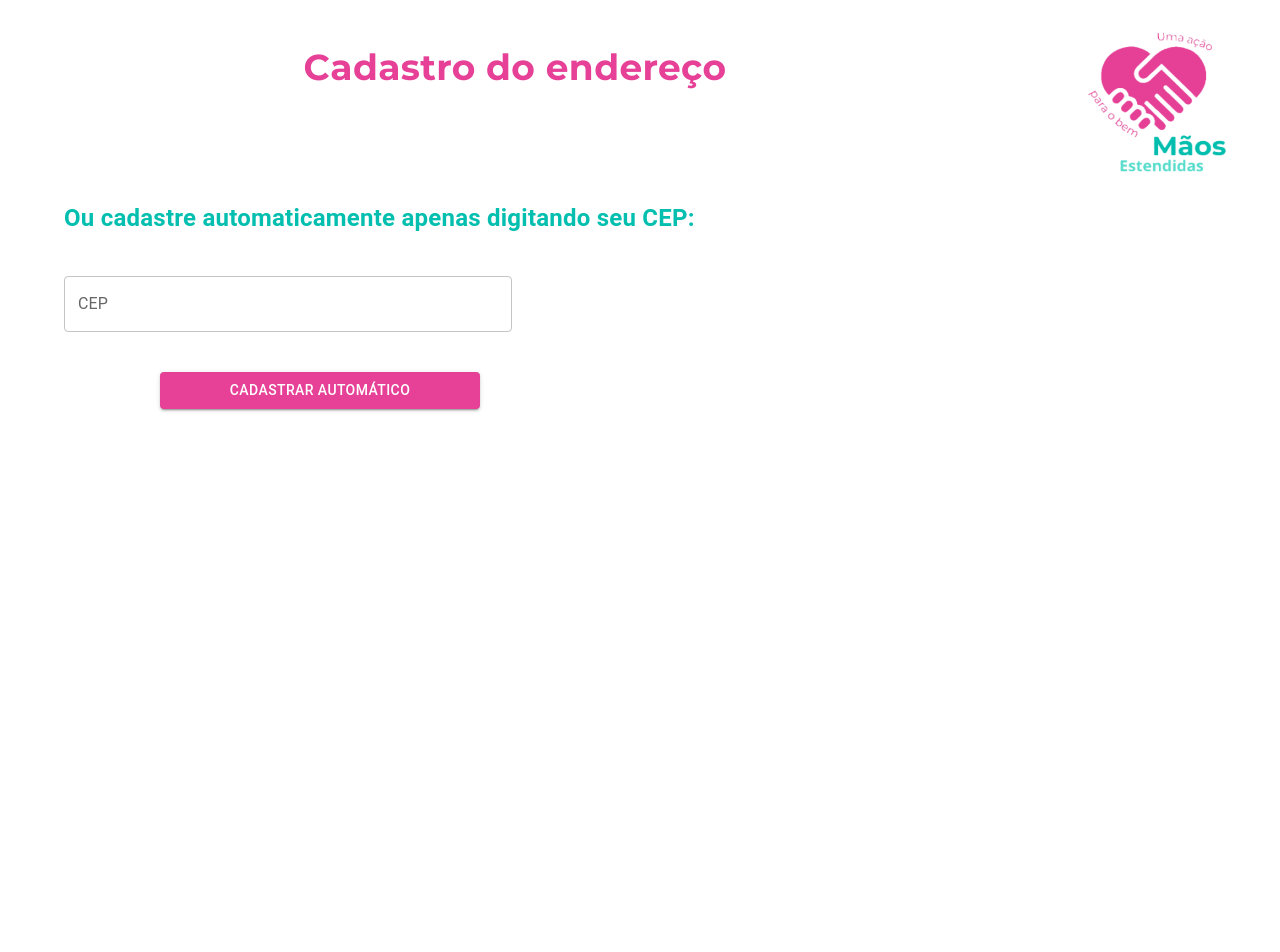
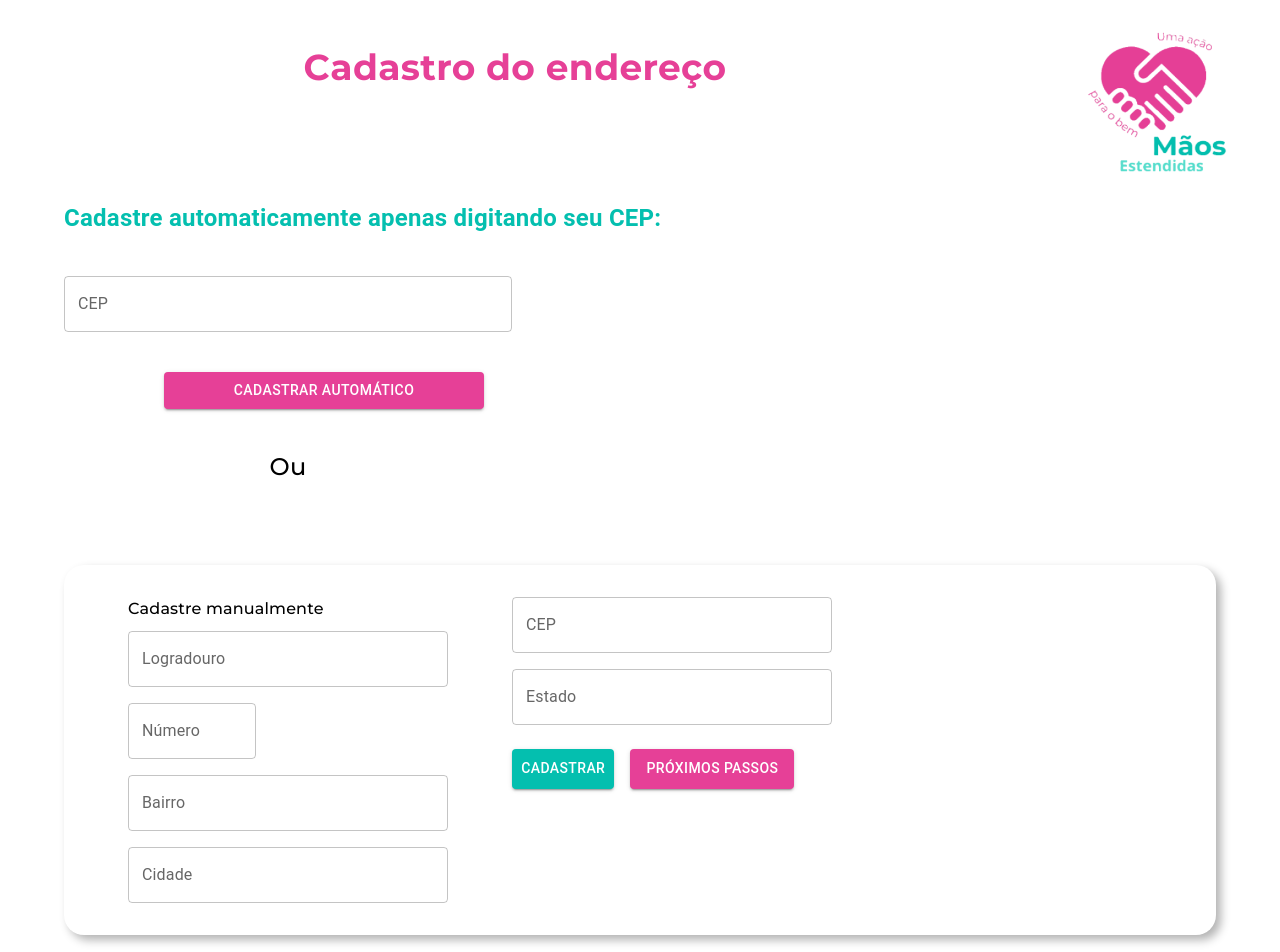
Before and after one commit to AmandaPiva/MaosEstendidas-FrontEnd, a React (Vite) app: page /Endereco in a window 1280 px wide. Shown: the top 952 px of the page. Before the commit the page ends 800 px from the top, so only its background shows below. Built offline with nearby package versions, Linux system fonts and the light colour scheme.

Commit message:
Finalizando montagem da página cadastro de endereco

```diff
--- a/src/Endereco/Endereco.jsx
+++ b/src/Endereco/Endereco.jsx
@@ -49,7 +49,7 @@ function Endereco() {
               width: "50vw",
             }}
           >
-            Ou cadastre automaticamente apenas digitando seu CEP:
+            Cadastre automaticamente apenas digitando seu CEP:
           </Typography>
 
           <Box sx={{ paddingLeft: "5vw" }}>
@@ -65,12 +65,17 @@ function Endereco() {
             />
           </Box>
 
-          <Box sx={{ margin: "auto" }}>
+          <Box
+            sx={{
+              width: "35vw",
+              marginLeft: "5vw",
+            }}
+          >
             <Button
               variant="contained"
               sx={{
                 width: "25vw",
-                margin: "5vh auto",
+                margin: "5vh 100px",
                 backgroundColor: "#E64097",
                 "&:hover": {
                   backgroundColor: "#04BFAF", // Altere a cor desejada para o efeito hover
@@ -79,6 +84,154 @@ function Endereco() {
             >
               Cadastrar Automático
             </Button>
+            <Typography
+              sx={{
+                fontFamily: "montserrat",
+                color: "black",
+                fontSize: "24px",
+                fontWeight: "500",
+                textAlign: "center",
+              }}
+            >
+              Ou
+            </Typography>
+          </Box>
+        </Box>
+
+        {/**FORM CADASTRO MANUAL */}
+        <Box
+          sx={{
+            display: "flex",
+            flexDirection: "row",
+            boxShadow: "5px 5px 10px rgba(0, 0, 0, 0.3)",
+            paddingTop: "2em",
+            paddingBottom: "2em",
+            width: "90vw",
+            margin: "10vh auto",
+            borderRadius: "20px",
+          }}
+        >
+          {/**LADO ESQUERDO */}
+          <Box
+            sx={{
+              display: "flex",
+              flexDirection: "column",
+              paddingLeft: "5vw",
+            }}
+          >
+            <Typography
+              sx={{
+                fontFamily: "montserrat",
+                fontSize: "18",
+                fontWeight: "500",
+                marginBottom: "10px",
+              }}
+            >
+              Cadastre manualmente
+            </Typography>
+            <TextField
+              sx={{
+                width: "25vw",
+                backgroundColor: "#FFFFFF",
+              }}
+              id="outlined-basic"
+              label="Logradouro"
+              variant="outlined"
+            />
+
+            <TextField
+              sx={{
+                width: "10vw",
+                backgroundColor: "#FFFFFF",
+                marginTop: "2vh",
+              }}
+              id="outlined-basic"
+              type="number"
+              label="Número"
+              variant="outlined"
+            />
+
+            <TextField
+              sx={{
+                width: "25vw",
+                backgroundColor: "#FFFFFF",
+                marginTop: "2vh",
+              }}
+              id="outlined-basic"
+              label="Bairro"
+              variant="outlined"
+            />
+            <TextField
+              sx={{
+                width: "25vw",
+                backgroundColor: "#FFFFFF",
+                marginTop: "2vh",
+              }}
+              id="outlined-basic"
+              label="Cidade"
+              variant="outlined"
+            />
+          </Box>
+          {/**LADO DIREITO */}
+          <Box
+            sx={{
+              display: "flex",
+              flexDirection: "column",
+              paddingLeft: "5vw",
+            }}
+          >
+            <TextField
+              sx={{
+                width: "25vw",
+                backgroundColor: "#FFFFFF",
+              }}
+              id="outlined-basic"
+              label="CEP"
+              type="number"
+              variant="outlined"
+            />
+            <TextField
+              sx={{
+                width: "25vw",
+                backgroundColor: "#FFFFFF",
+                marginTop: "2vh",
+              }}
+              id="outlined-basic"
+              label="Estado"
+              variant="outlined"
+            />
+
+            {/*BOTOES*/}
+            <Box
+              sx={{ display: "flex", flexDirection: "row", marginTop: "3vh" }}
+            >
+              <Button
+                variant="contained"
+                sx={{
+                  height: "5vh",
+                  width: "8vw",
+                  backgroundColor: "#04BFAF",
+                  "&:hover": {
+                    backgroundColor: "#E64097", // Altere a cor desejada para o efeito hover
+                  },
+                }}
+              >
+                Cadastrar
+              </Button>
+              <Button
+                variant="contained"
+                sx={{
+                  height: "5vh",
+                  marginLeft: "2vh",
+                  backgroundColor: "#E64097",
+                  "&:hover": {
+                    backgroundColor: "#04BFAF", // Altere a cor desejada para o efeito hover
+                  },
+                }}
+              >
+                Próximos Passos
+              </Button>
+            </Box>
           </Box>
         </Box>
       </Box>
```
